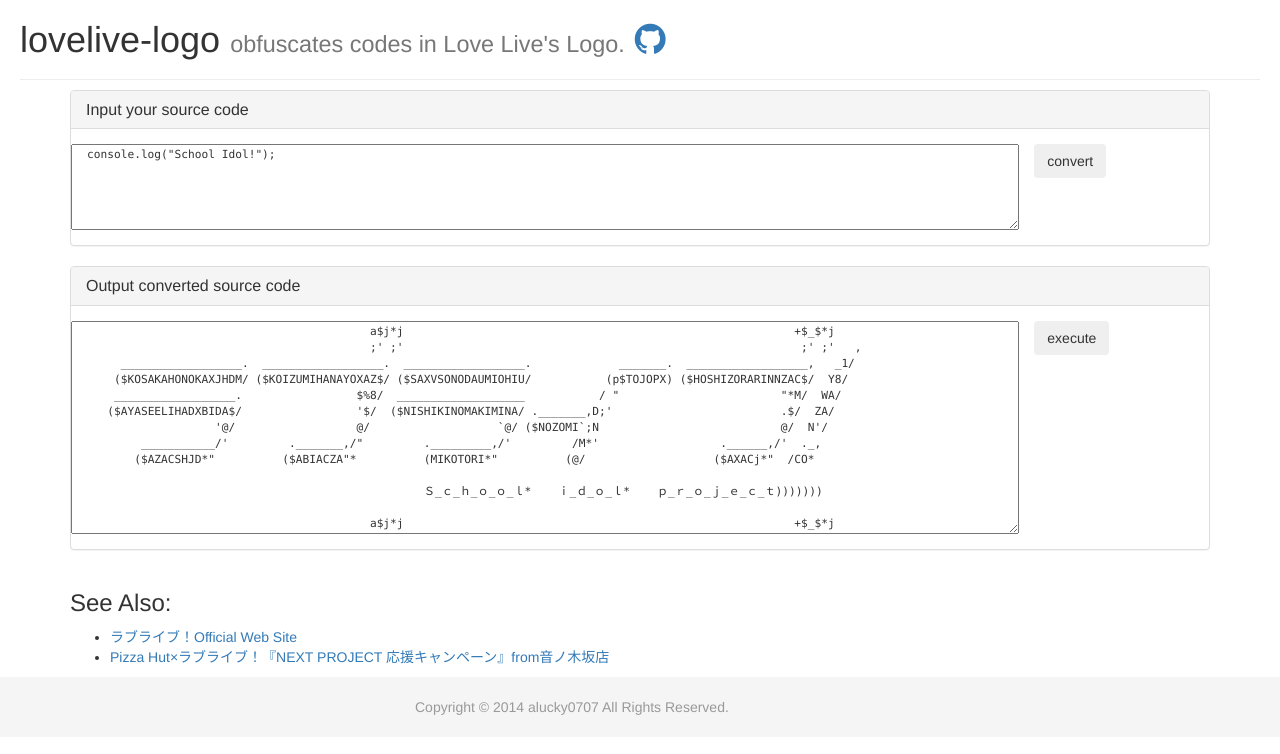
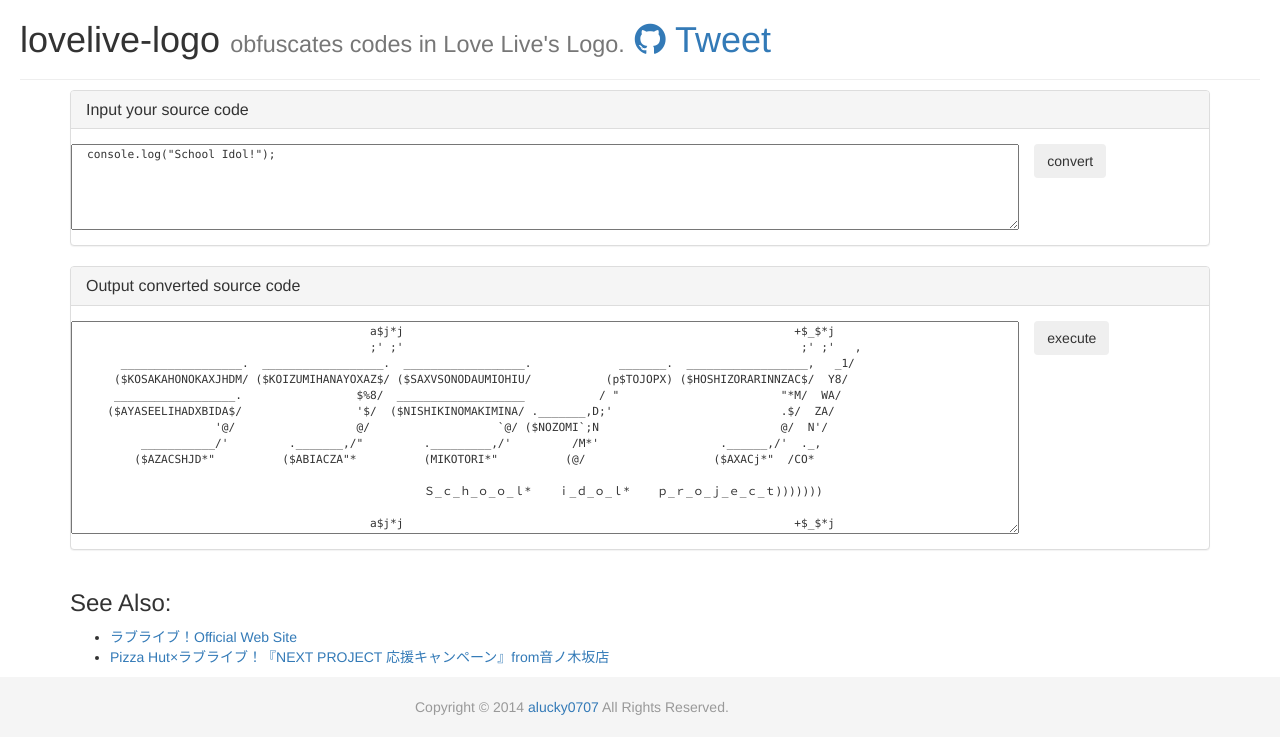
Before and after one commit to alucky0707/lovelive-logo, a website: page index.html in a window 1280 px wide. Drawn offline with nearby package versions, Linux system fonts and the light colour scheme.

Commit message:
Add tweet button and link

```diff
--- a/index.html
+++ b/index.html
@@ -54,7 +54,9 @@
     <div class="page-header">
       <h1>
         lovelive-logo <small>obfuscates codes in Love Live's Logo.</small>
-        <a href="https://github.com/alucky0707/lovelive-logo" title="View source or fork on Github"><i class="fa fa-github"></i></a>
+        <a href="https://github.com/alucky0707/lovelive-logo" title="View source or Fork on Github"><i class="fa fa-github"></i></a>
+        <a href="https://twitter.com/share" class="twitter-share-button" data-via="alucky0707" data-size="large">Tweet</a>
+        <script>!function(d,s,id){var js,fjs=d.getElementsByTagName(s)[0],p=/^http:/.test(d.location)?'http':'https';if(!d.getElementById(id)){js=d.createElement(s);js.id=id;js.src=p+'://platform.twitter.com/widgets.js';fjs.parentNode.insertBefore(js,fjs);}}(document, 'script', 'twitter-wjs');</script>
       </h1>
     </div>
 
@@ -109,7 +111,9 @@
     <div class="footer">
       <div class="container">
         <p class="muted credit">
-          Copyright &copy; 2014 alucky0707 All Rights Reserved.
+          Copyright &copy; 2014
+          <a href="https://github.com/alucky0707">alucky0707</a>
+          All Rights Reserved.
         </p>
       </div>
     </div>
```
